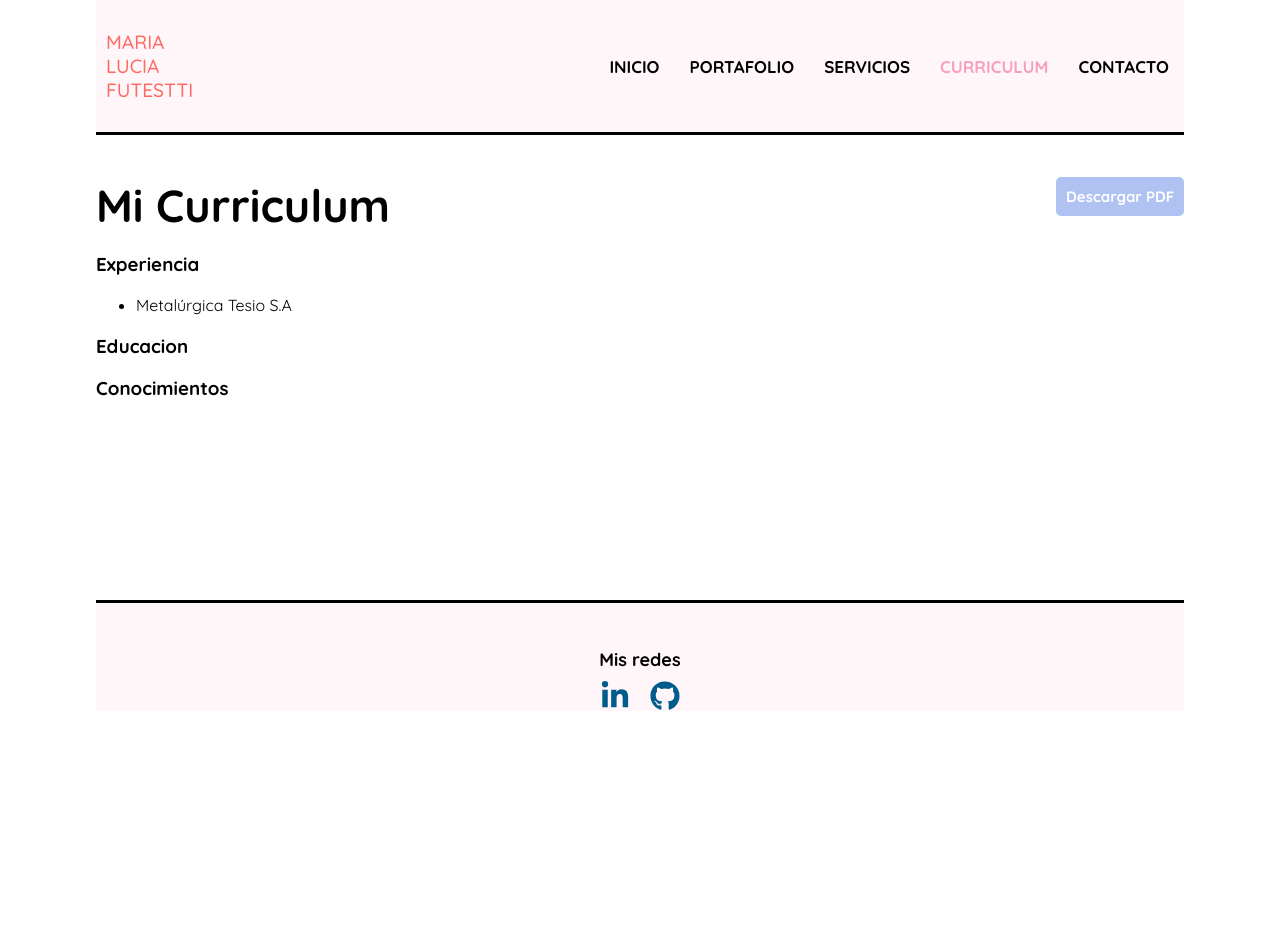
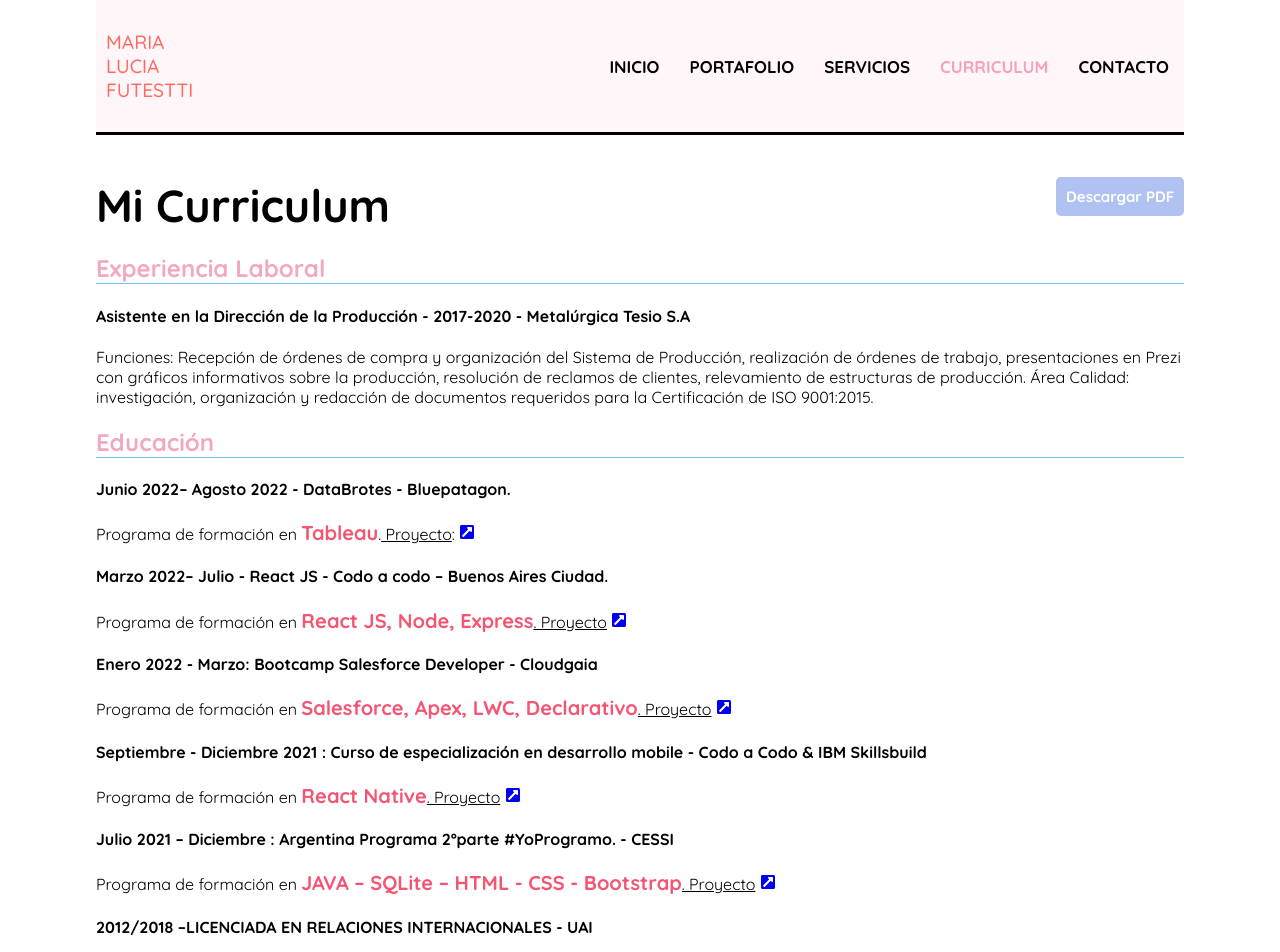
Before and after one commit to luciaf17/portfolio, a React (Create React App) app: page /curriculum in a window 1280 px wide. Shown: the top 952 px of the page. Before the commit the page ends 800 px from the top, so only its background shows below. Built offline with nearby package versions, Linux system fonts and the light colour scheme.

Commit message:
se agrega CV

```diff
--- a/src/components/Curriculum.js
+++ b/src/components/Curriculum.js
@@ -1,18 +1,44 @@
 import React from 'react'
+import { FaExternalLinkSquareAlt } from "react-icons/fa";
 
 const Curriculum = () => {
   return (
       <div className='page animate__animated animate__fadeInLeft'>
         <h1 className='heading'>Mi Curriculum <a href='./CV MARIA LUCIA FUTESTTI.pdf' download={''} className='animate__animated animate__pulse'>Descargar PDF</a></h1>
 
-        <h3>Experiencia</h3>
-      <ul>
-        <li>
-          Metalúrgica Tesio S.A
-        </li>
-      </ul>
-      <h3>Educacion</h3>
-      <h3>Conocimientos</h3>
+        <h2 className='cv-title'>Experiencia Laboral</h2>
+        <h4 className='cv-job'>Asistente en la Dirección de la Producción - 2017-2020 - Metalúrgica Tesio S.A</h4>
+        <p>Funciones: Recepción de órdenes de compra y organización del
+        Sistema de Producción, realización de órdenes de
+        trabajo, presentaciones en Prezi con gráficos
+        informativos sobre la producción, resolución de reclamos
+        de clientes, relevamiento de estructuras de producción.
+        Área Calidad: investigación, organización y redacción de
+        documentos requeridos para la Certificación de ISO
+        9001:2015.</p>
+      <h2 className='cv-title'>Educación</h2>
+      <h4 className='cv-job'>Junio 2022– Agosto 2022 - DataBrotes  - Bluepatagon.</h4>
+      <p>Programa de formación en <strong className='strong'>Tableau</strong>.
+      <u> Proyecto</u>: <a href='https://public.tableau.com/app/profile/mar.a.luc.a.futestti/viz/AnlisisCriptomonedas-DataBrotes/Dashboard1' rel="noreferrer" target="_blank"><FaExternalLinkSquareAlt className='animate__animated animate__zoomInDown'/></a></p>
+      <h4 className='cv-job'>Marzo 2022– Julio - React JS - Codo a codo – Buenos Aires Ciudad.</h4>
+      <p>Programa de formación en <strong className='strong'>React JS, Node, Express</strong>
+      <u>. Proyecto</u> <a href='https://github.com/luciaf17/cotizador-cripto' rel="noreferrer" target="_blank"><FaExternalLinkSquareAlt className='animate__animated animate__zoomInDown'/></a></p>
+      <h4 className='cv-job'>Enero 2022 - Marzo: Bootcamp Salesforce Developer - Cloudgaia</h4>
+      <p>Programa de formación en <strong className='strong'>Salesforce, Apex, LWC, Declarativo</strong>
+      <u>. Proyecto</u> <a href='https://github.com/CloudConsultingProyectLED/CloudConsultingLEDMM' rel="noreferrer" target="_blank"><FaExternalLinkSquareAlt className='animate__animated animate__zoomInDown'/></a></p>
+      <h4 className='cv-job'>Septiembre - Diciembre 2021 : Curso de especialización en desarrollo mobile - Codo a Codo & IBM Skillsbuild</h4>
+      <p>Programa de formación en <strong className='strong'>React Native</strong>
+      <u>. Proyecto</u> <a href='https://github.com/ibm-grupo-107/Iris-App' rel="noreferrer" target="_blank"><FaExternalLinkSquareAlt className='animate__animated animate__zoomInDown'/></a></p>
+      <h4 className='cv-job'>Julio 2021 – Diciembre : Argentina Programa 2ºparte #YoProgramo. - CESSI</h4>
+      <p>Programa de formación en <strong className='strong'>JAVA – SQLite – HTML - CSS - Bootstrap</strong>
+      <u>. Proyecto</u> <a href='https://github.com/ap-lisajunior/turismo-tierra-media-webapp' rel="noreferrer" target="_blank"><FaExternalLinkSquareAlt className='animate__animated animate__zoomInDown'/></a></p>
+      <h4 className='cv-job'>2012/2018 –LICENCIADA EN RELACIONES INTERNACIONALES - UAI</h4>
+      <p>Facultad de Derecho y Ciencia Política. Promedio: 8.03 puntos.</p>
+
+      <h2 className='cv-title'>Idiomas</h2>
+      <h4 className='cv-job'>Inglés B1</h4>
+      <h4 className='cv-job'>Portugués B1</h4>
+      <h4 className='cv-job'>Francés A2</h4>
     </div>
   )
 }
--- a/src/components/Servicios.js
+++ b/src/components/Servicios.js
@@ -9,10 +9,19 @@ const Servicios = () => {
           <h3>Diseño Web</h3>
         </article>
         <article className='service'>
+          <h3>Desarrollo Web</h3>
+        </article>
+        <article className='service'>
           <h3>Análisis de Datos</h3>
         </article>
         <article className='service'>
           <h3>Salesforce</h3>
+        </article>
+        <article className='service'>
+          <h3>Soluciones IoT</h3>
+        </article>
+        <article className='service'>
+          <h3>Redacción</h3>
         </article>
       </section>
     </div>
--- a/src/components/layout/Footer.js
+++ b/src/components/layout/Footer.js
@@ -1,14 +1,16 @@
 import React from 'react'
 import { FaLinkedinIn, FaGithub } from "react-icons/fa";
-import {Link} from 'react-router-dom'
+import { SiTableau } from "react-icons/si";
 
 const Footer = () => {
 
   return (
     <footer className='footer'>
       <h3>Mis redes</h3>
-      <Link to='https://www.linkedin.com/in/maria-lucia-futestti-98a459103/'><FaLinkedinIn className='animate__animated animate__zoomInDown'/></Link>
-      <Link to='https://github.com/luciaf17'><FaGithub className='animate__animated animate__zoomInDown'/></Link>
+      <a href='https://www.linkedin.com/in/maria-lucia-futestti-98a459103/' rel="noreferrer" target="_blank"><FaLinkedinIn className='animate__animated animate__zoomInDown'/></a>
+      <a href='https://github.com/luciaf17' rel="noreferrer" target="_blank"><FaGithub className='animate__animated animate__zoomInDown'/></a>
+      <a href='https://public.tableau.com/app/profile/mar.a.luc.a.futestti' rel="noreferrer" target="_blank"><SiTableau className='animate__animated animate__zoomInDown'/></a>
+      <h4>Email: luciafutestti@gmail.com</h4>
     </footer>
   )
 }
--- a/src/index.css
+++ b/src/index.css
@@ -92,7 +92,7 @@ code {
   font-size: 14px;
   margin-top: 60px;
   border-top: 3px solid black;
-  padding-top: 35px;
+  padding-top: 15px;
   background: #fff6fa;
 }
 
@@ -125,6 +125,16 @@ code {
 
 .sobre-mi{
 
+}
+
+.strong{
+  color: #f45572;
+  font-size: 20px;
+}
+
+.cv-title{
+  color: #f3a8c2;
+  border-bottom: 1px solid #75c2f9;
 }
 
 .home strong{
```
